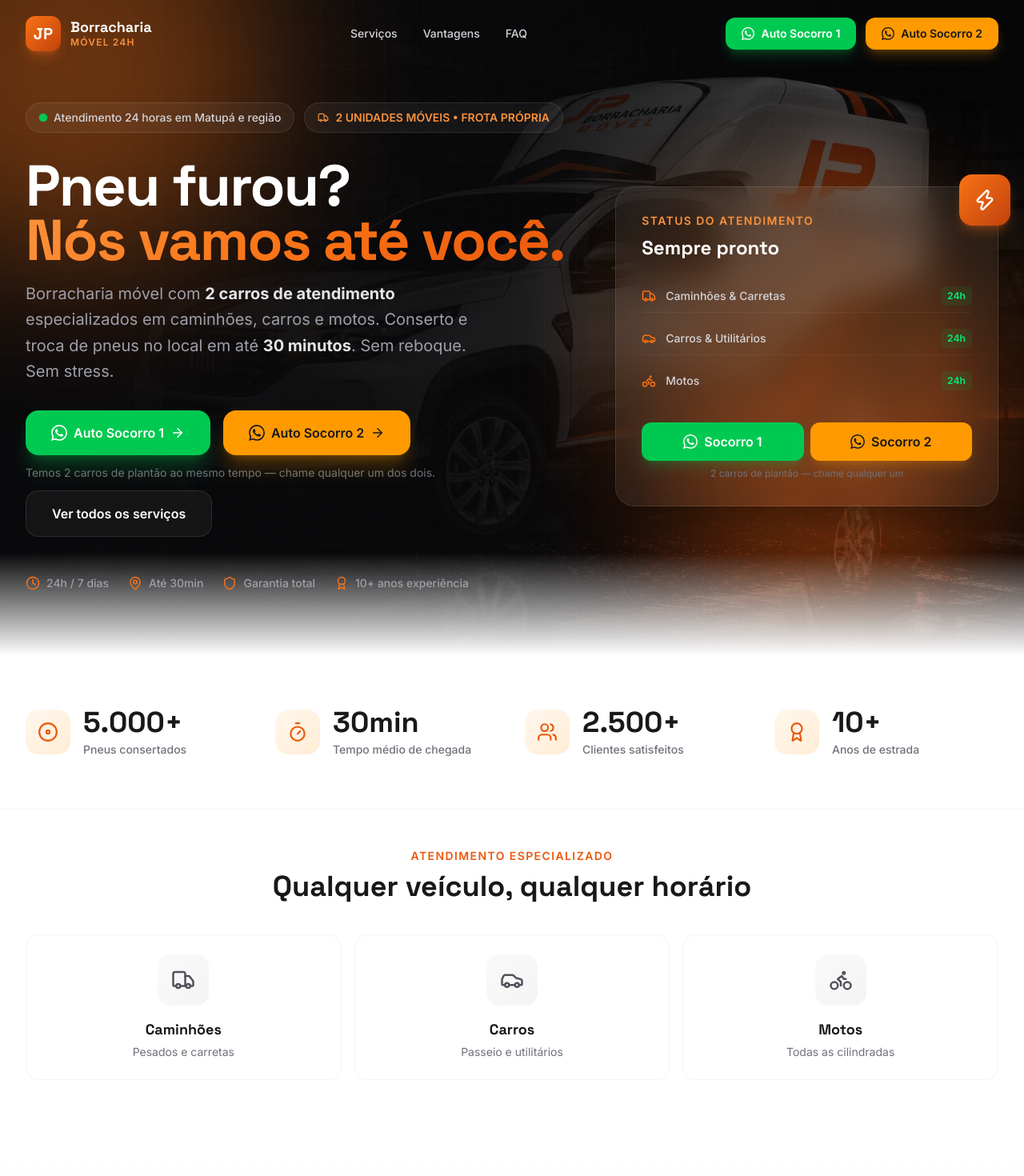
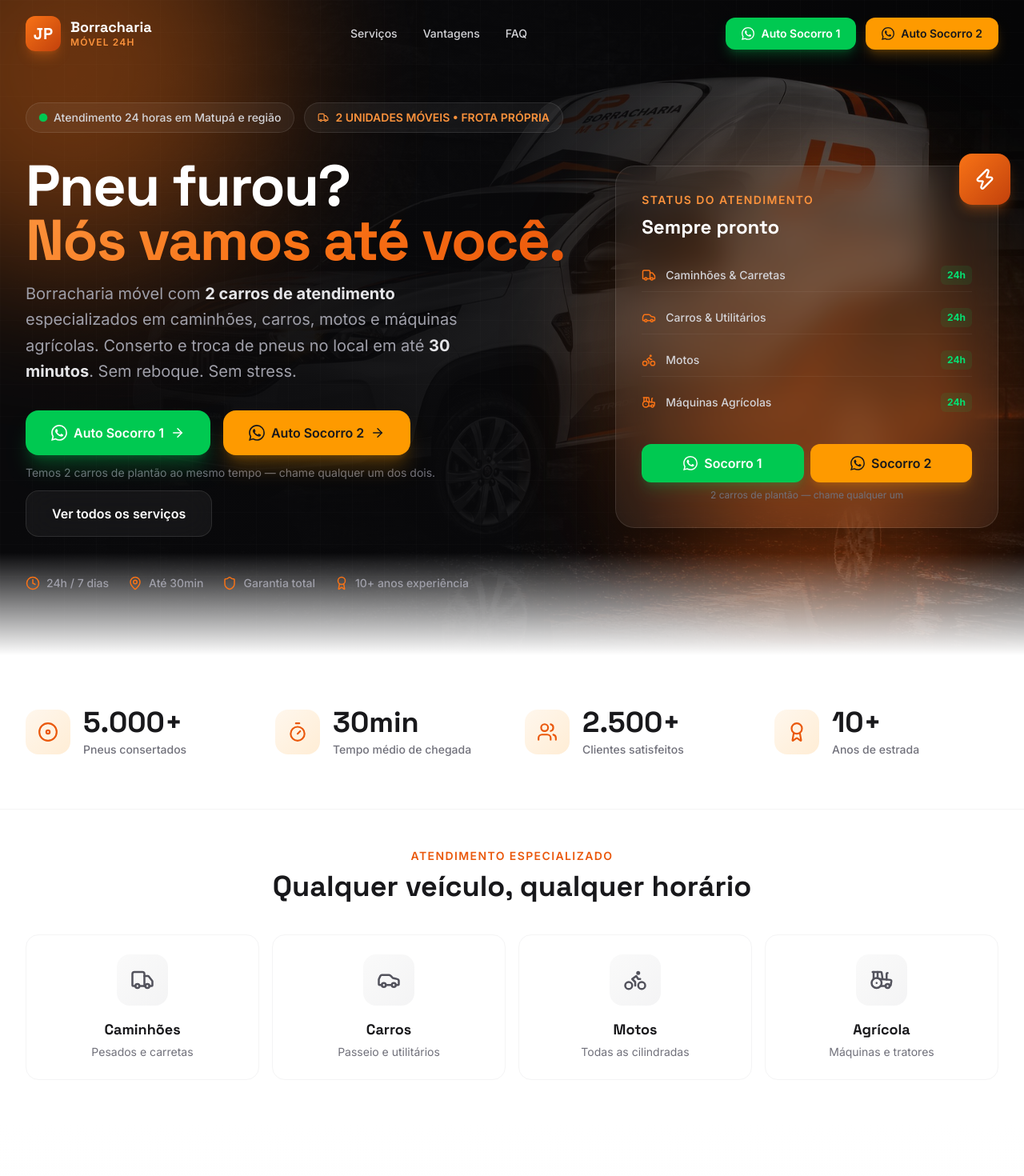
Before and after one commit to Leonardovinibatistela/JP-Borracharia-movel, a React (Vite) app: page / in a window 1280 px wide. Shown: the top 1470 px of the page at 80% size. Built offline with nearby package versions, Linux system fonts and the light colour scheme.

Commit message:
Restaura mencoes a maquinas agricolas/trator: cliente confirmou que atendem esse tipo de veiculo

```diff
--- a/index.html
+++ b/index.html
@@ -3,7 +3,7 @@
   <head>
     <meta charset="UTF-8" />
     <meta name="viewport" content="width=device-width, initial-scale=1.0" />
-    <meta name="description" content="JP Borracharia Móvel - Atendimento 24h para caminhões, carros e motos em Matupá e região. Conserto e troca de pneus no local." />
+    <meta name="description" content="JP Borracharia Móvel - Atendimento 24h para caminhões, carros, motos e máquinas agrícolas em Matupá e região. Conserto e troca de pneus no local." />
     <title>JP Borracharia Móvel | Socorro 24h - Caminhões, Carros e Motos</title>
     <link rel="preconnect" href="https://fonts.googleapis.com" />
     <link rel="preconnect" href="https://fonts.gstatic.com" crossorigin />
--- a/src/App.tsx
+++ b/src/App.tsx
@@ -8,6 +8,7 @@ import {
   Truck,
   Car,
   Bike,
+  Tractor,
   Wrench,
   CircleDot,
   Shield,
@@ -296,7 +297,7 @@ function Hero() {
                 variants={fadeInUp}
                 className="text-lg sm:text-xl text-zinc-400 max-w-xl leading-relaxed"
               >
-                Borracharia móvel com <strong className="text-zinc-200">2 carros de atendimento</strong> especializados em caminhões, carros e motos. Conserto e troca de pneus no local em até <strong className="text-zinc-200">30 minutos</strong>. Sem reboque. Sem stress.
+                Borracharia móvel com <strong className="text-zinc-200">2 carros de atendimento</strong> especializados em caminhões, carros, motos e máquinas agrícolas. Conserto e troca de pneus no local em até <strong className="text-zinc-200">30 minutos</strong>. Sem reboque. Sem stress.
               </motion.p>
             </motion.div>
 
@@ -385,6 +386,7 @@ function Hero() {
                       { label: 'Caminhões & Carretas', value: '24h', icon: Truck },
                       { label: 'Carros & Utilitários', value: '24h', icon: Car },
                       { label: 'Motos', value: '24h', icon: Bike },
+                      { label: 'Máquinas Agrícolas', value: '24h', icon: Tractor },
                     ].map((item, i) => (
                       <div key={i} className="flex items-center justify-between py-2 border-b border-white/5 last:border-0">
                         <div className="flex items-center gap-3">
@@ -477,6 +479,7 @@ function VehicleTypes() {
     { icon: Truck, label: 'Caminhões', desc: 'Pesados e carretas' },
     { icon: Car, label: 'Carros', desc: 'Passeio e utilitários' },
     { icon: Bike, label: 'Motos', desc: 'Todas as cilindradas' },
+    { icon: Tractor, label: 'Agrícola', desc: 'Máquinas e tratores' },
   ];
 
   return (
@@ -487,7 +490,7 @@ function VehicleTypes() {
           <h2 className="font-display font-bold text-3xl sm:text-4xl text-dark-900">Qualquer veículo, qualquer horário</h2>
         </Reveal>
         <Reveal variants={staggerContainer}>
-          <div className="grid grid-cols-1 sm:grid-cols-3 gap-4">
+          <div className="grid grid-cols-2 lg:grid-cols-4 gap-4">
             {vehicles.map((v, i) => (
               <motion.div
                 key={i}
@@ -946,7 +949,7 @@ function Footer() {
               </div>
             </div>
             <p className="text-zinc-400 max-w-md leading-relaxed mb-6">
-              Especializada em conserto e troca de pneus no local para caminhões, carros e motos em Matupá e região.
+              Especializada em conserto e troca de pneus no local para caminhões, carros, motos e máquinas agrícolas em Matupá e região.
             </p>
             <div className="flex gap-3">
               <a href="#" className="w-10 h-10 rounded-xl glass flex items-center justify-center text-zinc-400 hover:text-white hover:bg-white/10 transition-all">
```
